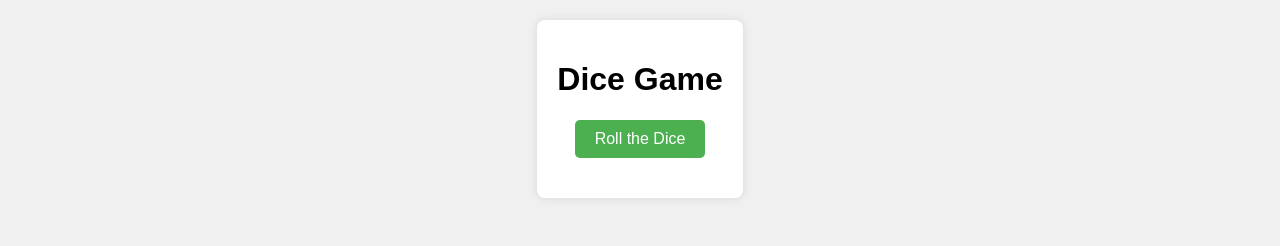
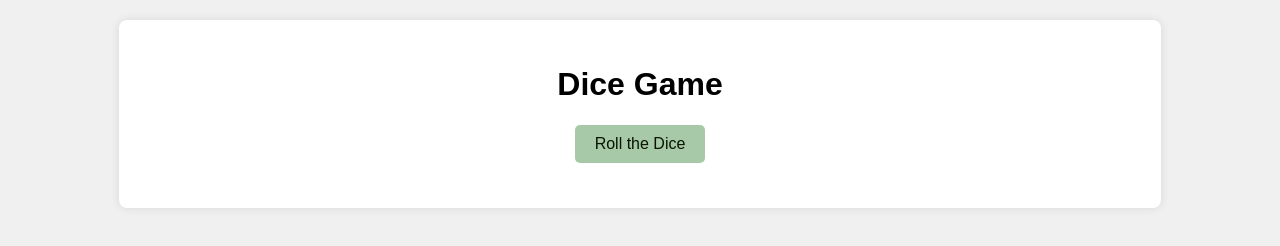
Before and after one commit to barbaroreyes/dice_game, a plain HTML site: page index.html in a window 1280 px wide. In both pictures the pointer is over the button "Roll the Dice". Drawn offline with Linux system fonts and the light colour scheme.

Commit message:
update-color

```diff
--- a/styles.css
+++ b/styles.css
@@ -7,8 +7,9 @@ body {
 }
 
 .container {
+    width: 80%;
     background-color: #fff;
-    padding: 20px;
+    padding: 25px;
     border-radius: 8px;
     box-shadow: 0 0 10px rgba(0, 0, 0, 0.1);
     display: inline-block;
@@ -23,6 +24,10 @@ body {
     background-color: #4CAF50;
     color: white;
 }
+#rollButton:hover{
+    background-color: #a7c9a8;
+    color: rgb(9, 21, 2);
+}
 
 #diceResult, #gameResult {
     margin-top: 20px;
```
